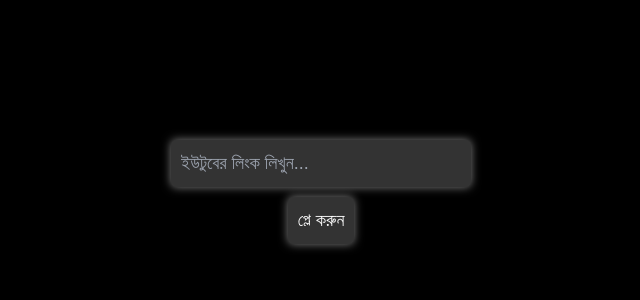
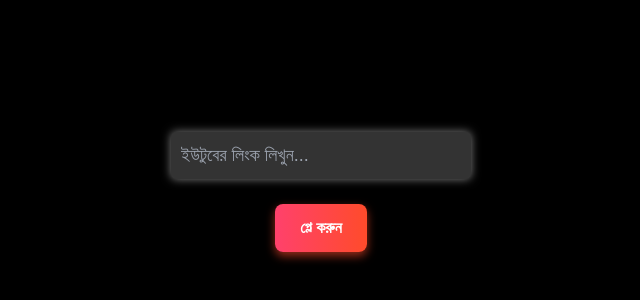
Before and after one commit to bongojukti/jaam, a plain HTML site: page index.html in a window 1280 px wide. Shown: the part 208-508 px from the top of the page, without its empty margins (319-959 px from the left). Drawn offline with nearby package versions, Linux system fonts and the light colour scheme.

Commit message:
বাটনটির সৌন্দর্য বাড়ায় দিলাম।

```diff
--- a/index.html
+++ b/index.html
@@ -90,9 +90,29 @@
             background: rgba(255, 255, 255, 0.2);
             color: #fff;
             cursor: pointer;
+            padding: 12px 25px;
+            margin-top: 15px;
+            font-size: 16px;
+            font-weight: bold;
+            color: white;
+            text-decoration: none;
+            border-radius: 8px;
+            background: linear-gradient(90deg, #ff416c, #ff4b2b);
+            box-shadow: 0 4px 10px rgba(255, 75, 43, 0.6);
+            transition: all 0.3s ease;
         }
         #input-container button:hover {
             background: rgba(255, 255, 255, 0.4);
+            color: #000000;
+            background: rgba(55, 255, 55, 1.0);
+            transform: scale(1.05);
+            box-shadow: 0 6px 15px rgba(55, 255, 43, 0.8);
+        }
+        #input-container button:active {
+            transform: scale(0.95);
+            color: #252525;
+            background: rgba(55, 55, 55, 1.0);
+            box-shadow: 0 6px 15px rgba(55, 55, 43, 0.8);
         }
         .capsule {
             display: flex;
@@ -275,6 +295,14 @@
         const video = document.getElementById('video');
         const urlInput = document.getElementById('url-input');
         const playButton = document.getElementById('play-button');
+        function getQueryParam(name) {
+            const urlParams = new URLSearchParams(window.location.search);
+            return urlParams.get(name);
+        }
+        const extractedUrl = getQueryParam("url");
+        if (extractedUrl) {
+            urlInput.value = extractedUrl;
+        }
         function showError(message) {
             const errorText = document.getElementById("error-text");
             const errorMessage = document.getElementById("error-message");
```
